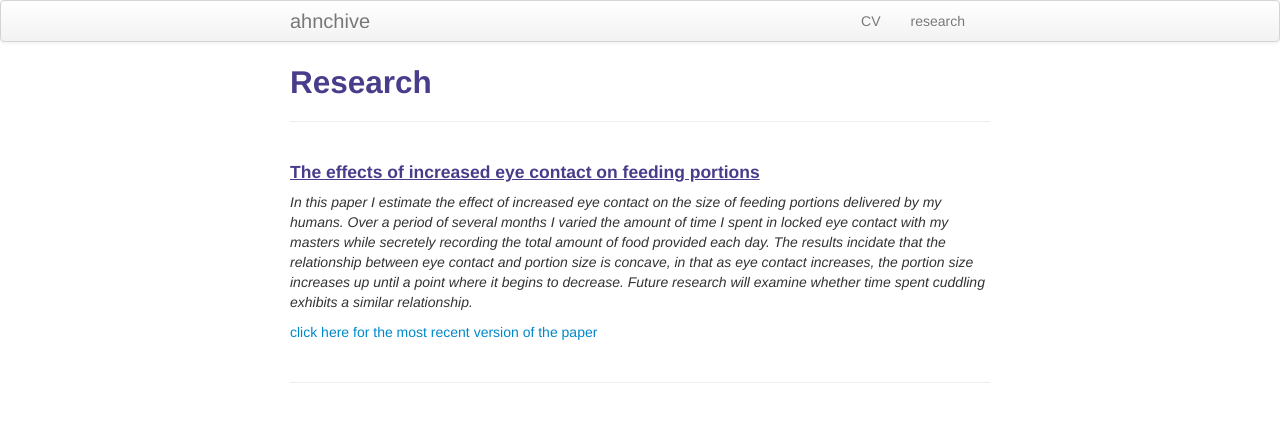
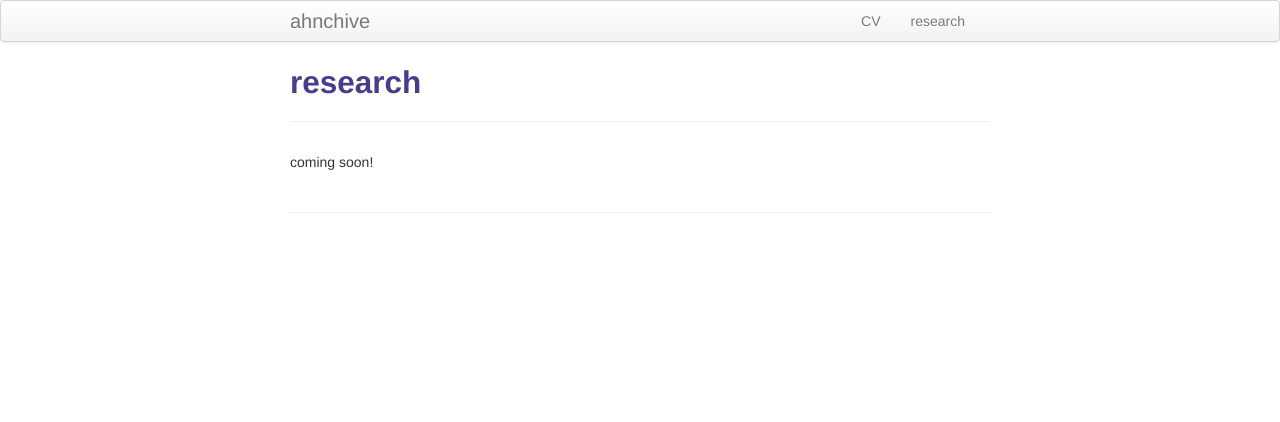
Before and after one commit to ahnchive/ahnchive.github.io, a Jekyll site: the page built from pages/research.md, in a window 1280 px wide. Shown: the top 422 px of the page. Built offline with Jekyll 4.4.1, drawn with Linux system fonts in a browser that asks for light colours.

Commit message:
update my website

```diff
--- a/pages/research.md
+++ b/pages/research.md
@@ -1,15 +1,13 @@
 ---
 layout: page
-title: Research
-description: Blue Ham's research
+title: research
+description: Seoyoung Ahn's research
 ---
 
 
 
-#### <u>The effects of increased eye contact on feeding portions</u>
-*In this paper I estimate the effect of increased eye contact on the size of feeding portions delivered by my humans. Over a period of several months I varied the amount of time I spent in locked eye contact with my masters while secretely recording the total amount of food provided each day. The results incidate that the relationship between eye contact and portion size is concave, in that as eye contact increases, the portion size increases up until a point where it begins to decrease. Future research will examine whether time spent cuddling exhibits a similar relationship.*
-
-[click here for the most recent version of the paper]({{ BASE_PATH}}/pages/working_papers/sample-working-paper.pdf)
+coming soon!
+<!-- [click here for the most recent version of the paper]({{ BASE_PATH}}/pages/working_papers/sample-working-paper.pdf) -->
 
 
 <!-- Note: this is how to write a comment in HTML. Everything in here won't show up on your webpage.-->
```
Also changed, not shown: index.md (+3 -3 lines).
